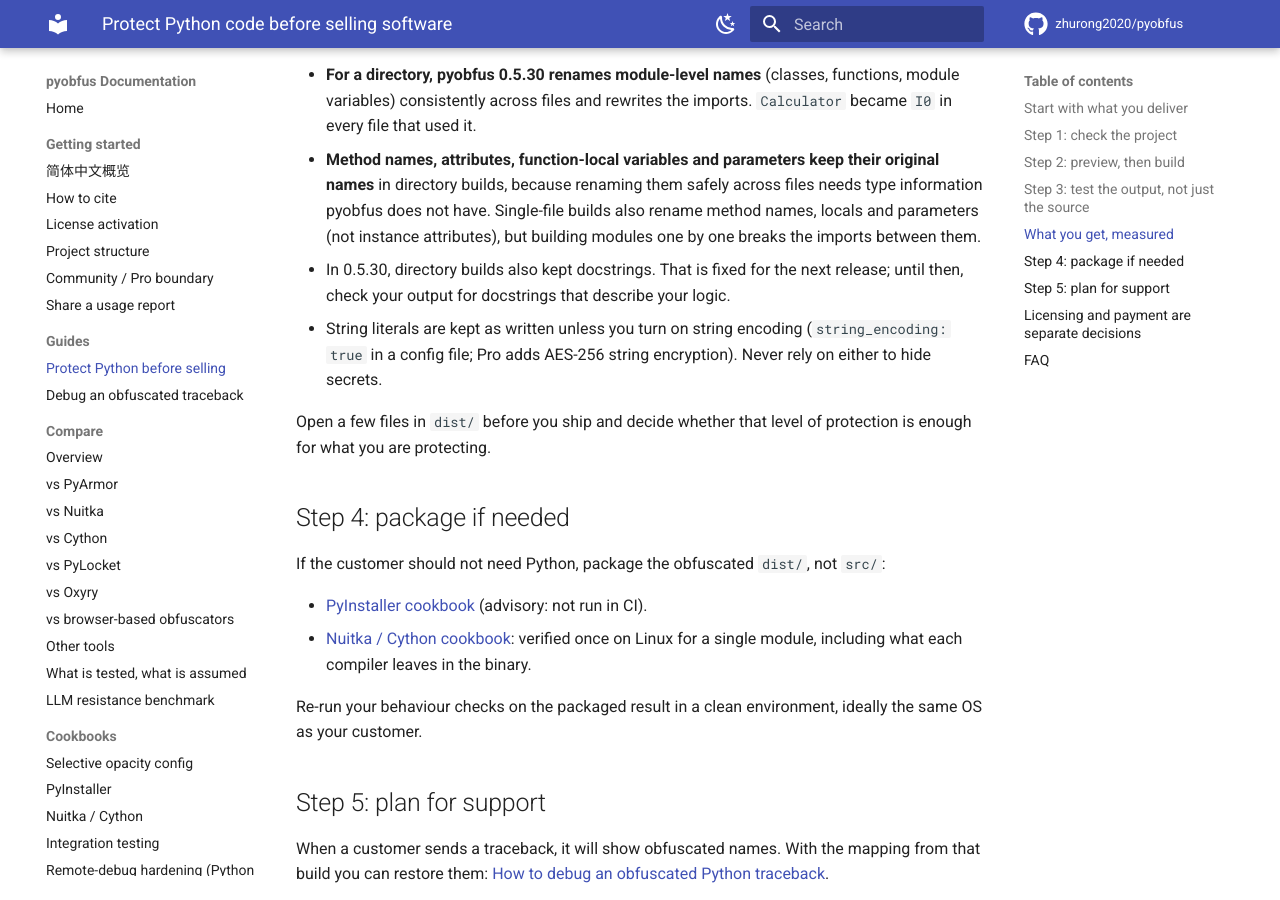
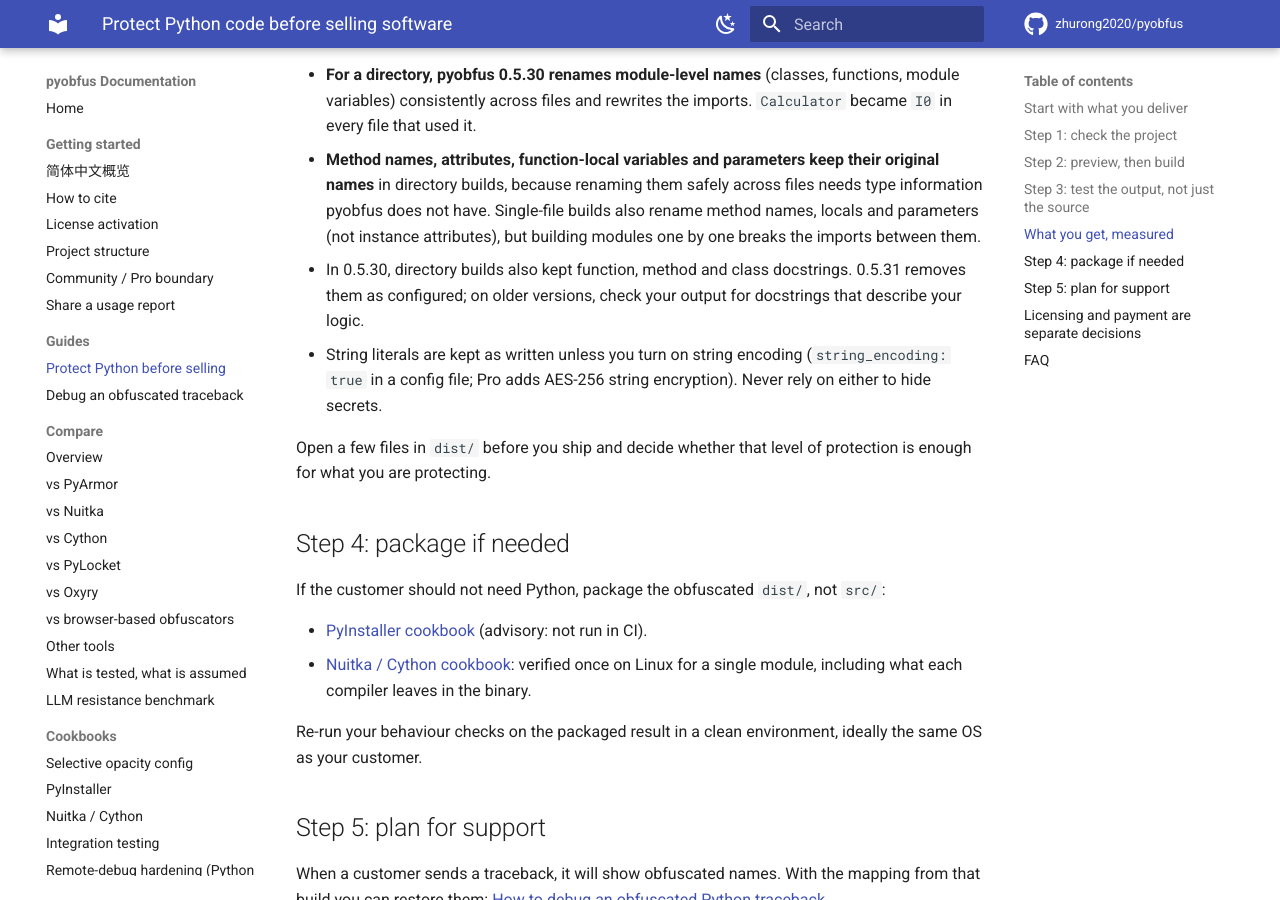
Before and after one commit to zhurong2020/pyobfus, an MkDocs documentation site: the page built from docs/guides/protect-python-before-selling.md, in a window 1280 px wide and 900 px high, scrolled down 2376 px. Built offline with MkDocs 1.6.1 and Material for MkDocs 9.7.7, drawn with Linux system fonts in a browser that asks for light colours; comment, search, counter and statistics services are not loaded.

Commit message:
release: prepare pyobfus 0.5.31
Co-Authored-By: Claude Opus 5.5 <noreply@anthropic.com>

````diff
--- a/docs/guides/protect-python-before-selling.md
+++ b/docs/guides/protect-python-before-selling.md
@@ -103,9 +103,9 @@ What the output looked like is the part to read carefully:
   builds also rename method names, locals and parameters (not instance
   attributes), but building modules one by one breaks the imports between
   them.
-- In 0.5.30, directory builds also kept docstrings. That is fixed for the
-  next release; until then, check your output for docstrings that describe
-  your logic.
+- In 0.5.30, directory builds also kept function, method and class
+  docstrings. 0.5.31 removes them as configured; on older versions, check your
+  output for docstrings that describe your logic.
 - String literals are kept as written unless you turn on string encoding
   (`string_encoding: true` in a config file; Pro adds AES-256 string
   encryption). Never rely on either to hide secrets.
--- a/llms-full.txt
+++ b/llms-full.txt
@@ -160,7 +160,7 @@ Example generated file header:
 
 ```yaml
 # pyobfus.yaml — generated by `pyobfus --init` on 2026-04-22 15:00 UTC
-# pyobfus v0.5.30
+# pyobfus v0.5.31
 # Scanned: /path/to/src  (23 Python file(s))
 # Detected frameworks: FastAPI, Pydantic
 # Risks: 2 high, 3 medium — run `pyobfus --check` for details.
--- a/pyproject.toml
+++ b/pyproject.toml
@@ -4,7 +4,7 @@ build-backend = "setuptools.build_meta"
 
 [project]
 name = "pyobfus"
-version = "0.5.30"
+version = "0.5.31"
 description = "pyobfus — the Python obfuscator. AST-based name mangling + framework presets (FastAPI/Django/Pydantic/Click/SQLAlchemy) + reverse stack-trace mapping for AI debugging in Claude Code / Cursor / GitHub Copilot / CodeBuddy. A transparent PyArmor alternative: AST-level protection with debuggable traces. Apache-2.0."
 readme = {file = "README.md", content-type = "text/markdown"}
 requires-python = ">=3.9"
````
Also changed, not shown: CHANGELOG.md (+2 -0 lines), README.md (+5 -0 lines), docs/guides/debug-obfuscated-python.md (+1 -1 lines), examples/ai_debugging/README.md (+1 -1 lines).
